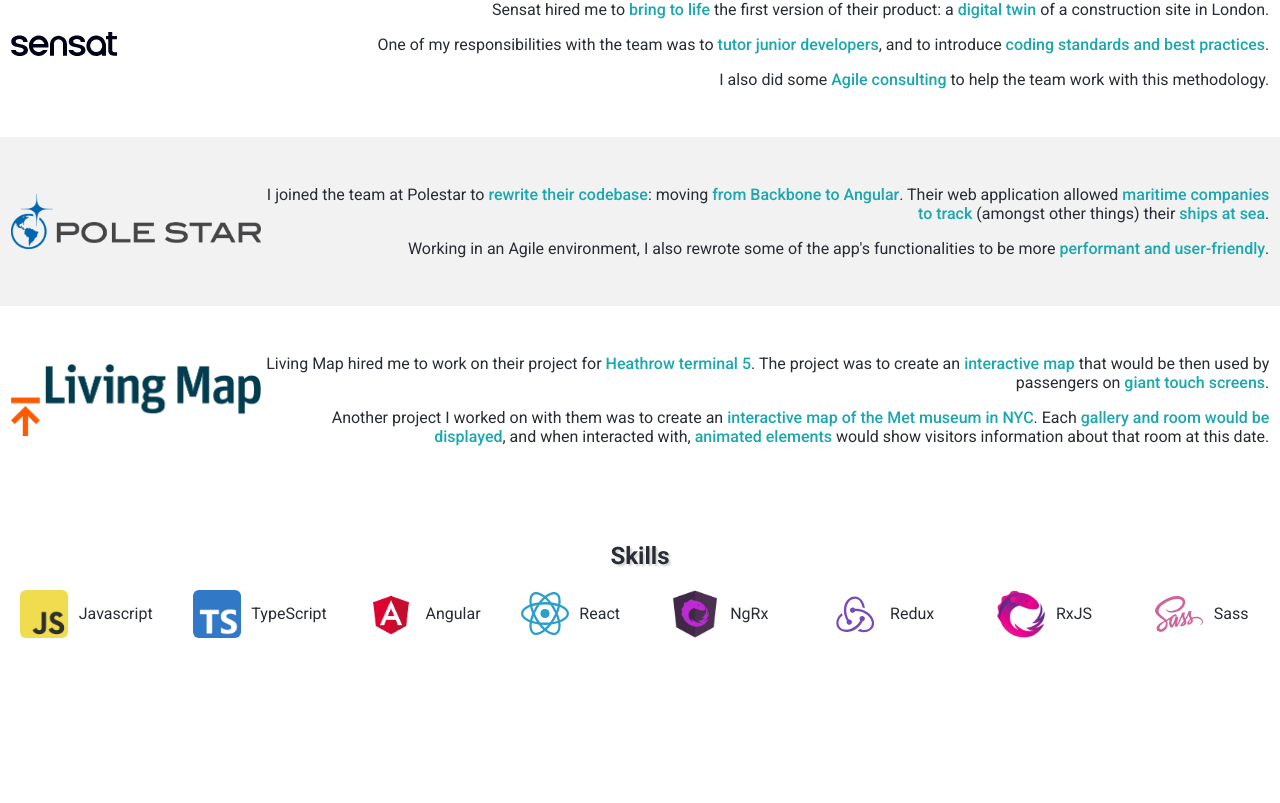
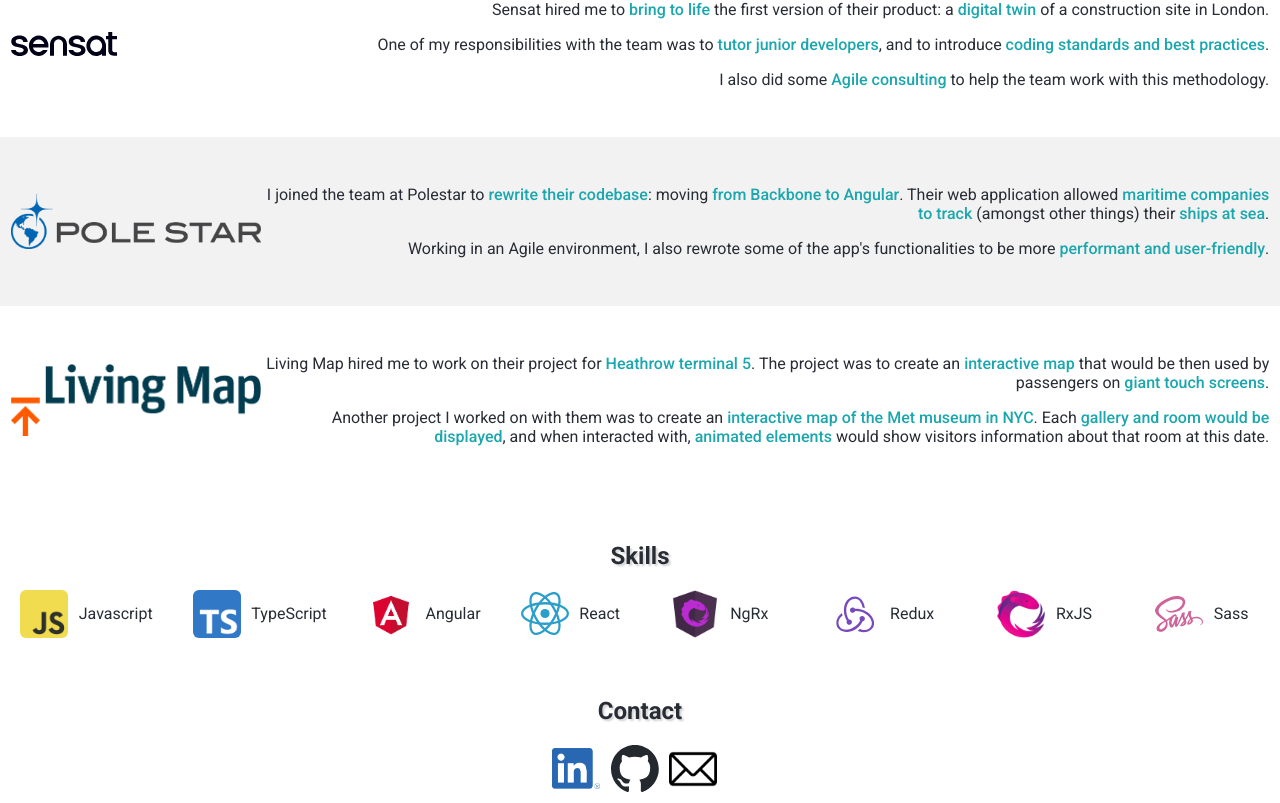
Before and after one commit to cgmferrier/cecileferrier, a React (Create React App) app: page / in a window 1280 px wide. Shown: the part 2163-2966 px from the top of the page. Before the commit the page ends 2812 px from the top, so only its background shows below. Built offline with nearby package versions, Linux system fonts and the light colour scheme.

Commit message:
Contact page finished

```diff
--- /dev/null
+++ b/src/components/contact/Contact.css
@@ -0,0 +1,11 @@
+.contact {
+    align-items: center;
+    display: flex;
+    justify-content: center;
+    padding-bottom: 0.67em;
+}
+
+.contact-logo {
+    margin-right: 0.67em;
+    width: 3em;
+}
--- /dev/null
+++ b/src/components/contact/Contact.js
@@ -0,0 +1,19 @@
+import './Contact.css';
+import github from '../../img/github.svg';
+import email from '../../img/email.png';
+import linkedin from '../../img/linkedin.png';
+
+function Contact() {
+  return (
+    <section className="section">
+      <h2 aria-label="Contact" className="subtitle">Contact</h2>
+      <div className="contact">
+        <img src={linkedin} alt="Linkedin" aria-label="Linkedin" title="Linkedin" className="contact-logo"/>
+        <img src={github} alt="Github" aria-label="Github" title="Github" className="contact-logo"/>
+        <img src={email} alt="Email" aria-label="Email" title="Email" className="contact-logo"/>
+      </div>
+    </section>
+  );
+}
+
+export default Contact;
--- a/src/components/profile/Profile.js
+++ b/src/components/profile/Profile.js
@@ -4,6 +4,7 @@
 import menuIcon from '../../img/burger-bar.png';
 import close from '../../img/close.png';
 import About from '../about/About';
+import Contact from '../contact/Contact';
 import Projects from '../projects/Projects';
 import Skills from '../skills/Skills';
 
@@ -41,6 +42,7 @@
         <About />
         <Projects />
         <Skills />
+        <Contact />
       </section>
     );
   }
--- a/src/components/skills/Skills.js
+++ b/src/components/skills/Skills.js
@@ -15,37 +15,37 @@
       <div className="skillset">
         <div className="skill-col">
           <div className="skill-cell">
-            <img src={javascript} alt="Javascript" aria-label="Javascript" className="skill-logo"/>
+            <img src={javascript} alt="Javascript" aria-label="Javascript" title="Javascript" className="skill-logo"/>
             Javascript
           </div>
           <div className="skill-cell">
-            <img src={typescript} alt="TypeScript" aria-label="TypeScript" className="skill-logo"/>
+            <img src={typescript} alt="TypeScript" aria-label="TypeScript" title="TypeScript" className="skill-logo"/>
             TypeScript
           </div>
           <div className="skill-cell">
-            <img src={angular} alt="Angular" aria-label="Angular" className="skill-logo"/>
+            <img src={angular} alt="Angular" aria-label="Angular" title="Angular" className="skill-logo"/>
             Angular
           </div>
           <div className="skill-cell">
-            <img src={react} alt="React" aria-label="React" className="skill-logo react"/>
+            <img src={react} alt="React" aria-label="React" title="React" className="skill-logo react"/>
             React
           </div>
         </div>
         <div className="skill-col">
           <div className="skill-cell">
-            <img src={ngrx} alt="NgRx" aria-label="NgRx" className="skill-logo"/>
+            <img src={ngrx} alt="NgRx" aria-label="NgRx" title="NgRx" className="skill-logo"/>
             NgRx
           </div>
           <div className="skill-cell">
-            <img src={redux} alt="Redux" aria-label="Redux" className="skill-logo"/>
+            <img src={redux} alt="Redux" aria-label="Redux" title="Redux" className="skill-logo"/>
             Redux
           </div>
           <div className="skill-cell">
-            <img src={rxjs} alt="RxJS" aria-label="RxJS" className="skill-logo"/>
+            <img src={rxjs} alt="RxJS" aria-label="RxJS" title="RxJS" className="skill-logo"/>
             RxJS
           </div>
           <div className="skill-cell">
-            <img src={sass} alt="Sass" aria-label="Sass" className="skill-logo"/>
+            <img src={sass} alt="Sass" aria-label="Sass" title="Sass" className="skill-logo"/>
             Sass
           </div>
         </div>
```
Also changed, not shown: src/img/email.png (added), src/img/github.svg (added).
